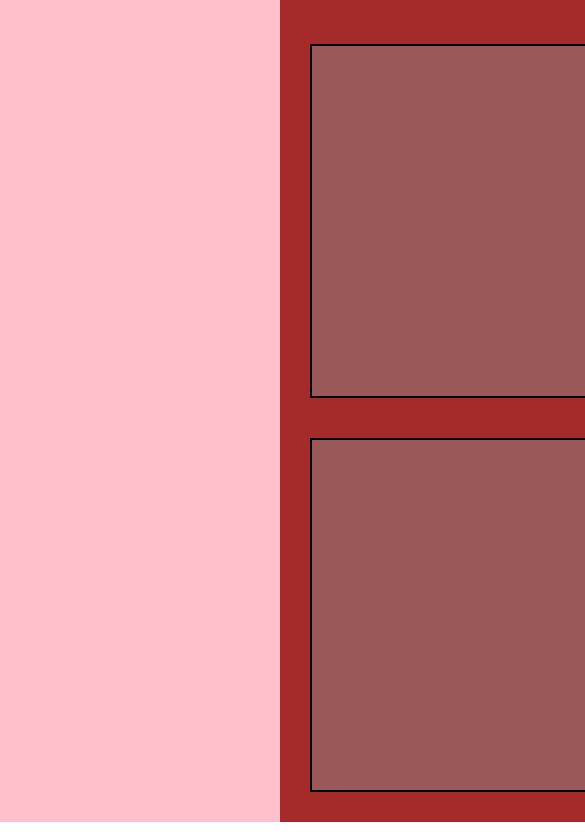
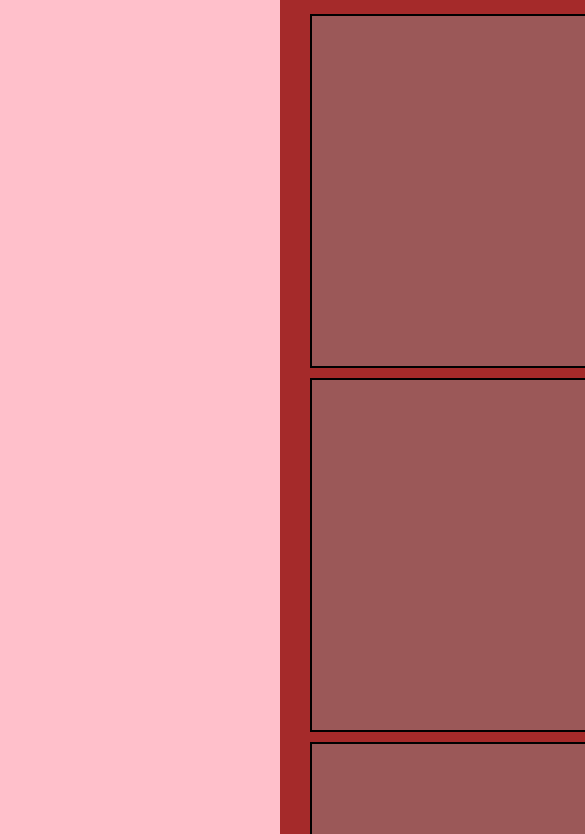
Before and after one commit to m-cal/javascript-scratch, a plain HTML site: page index.html in a window 390 px wide. Shown: the part 300-1134 px from the top of the page, 585 px wide, since content can reach past the window. Drawn offline with Linux system fonts and the light colour scheme.

Commit message:
Add flex responsiveness to project divs

```diff
--- a/style.css
+++ b/style.css
@@ -38,7 +38,9 @@ body{
 }
 
 .projects-grid {
-  display: grid;
+  display: flex;
+  justify-content: left;
+  flex-wrap: wrap;
   grid-template: 1fr 1fr / 1fr 1fr 1fr 1fr ;
   gap: 10px;
   margin: 30px;
@@ -46,10 +48,10 @@ body{
 
 .project {
   height: 350px;
-  width: 350px;
+  min-width: 350px;
   background-color: rgb(155, 88, 88);
   border: 2px solid;
-  margin-top: 30px;
+  /* margin: 0 10px 10px 10px; */
 }
 
 .content > h1 {
```
